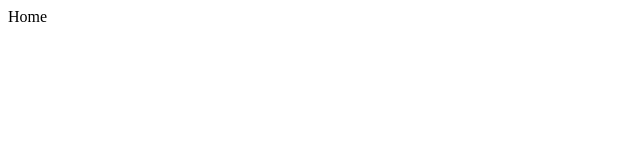
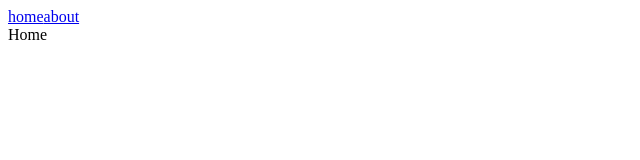
Before and after one commit to renzhaozhao/react-ts-app, a React (Vite) app: page / in a window 1280 px wide. Shown: the top 160 px of the page, without its empty margins (0-640 px from the left). Built offline with nearby package versions, Linux system fonts and the light colour scheme.

Commit message:
feat: 修改

```diff
--- a/src/App.tsx
+++ b/src/App.tsx
@@ -1,10 +1,14 @@
 import { FC, Suspense } from 'react'
-import { BrowserRouter as Router, Routes, Route } from 'react-router-dom'
+import { BrowserRouter as Router, Routes, Route, Link } from 'react-router-dom'
 import routes from '@/routes'
 
 const App: FC = () => (
   <Router>
     <Suspense fallback={<div />}>
+      <div>
+        <Link to="/">home</Link>
+        <Link to="/about">about</Link>
+      </div>
       <Routes>
         {routes.map((route: any) => (
           <Route
```
